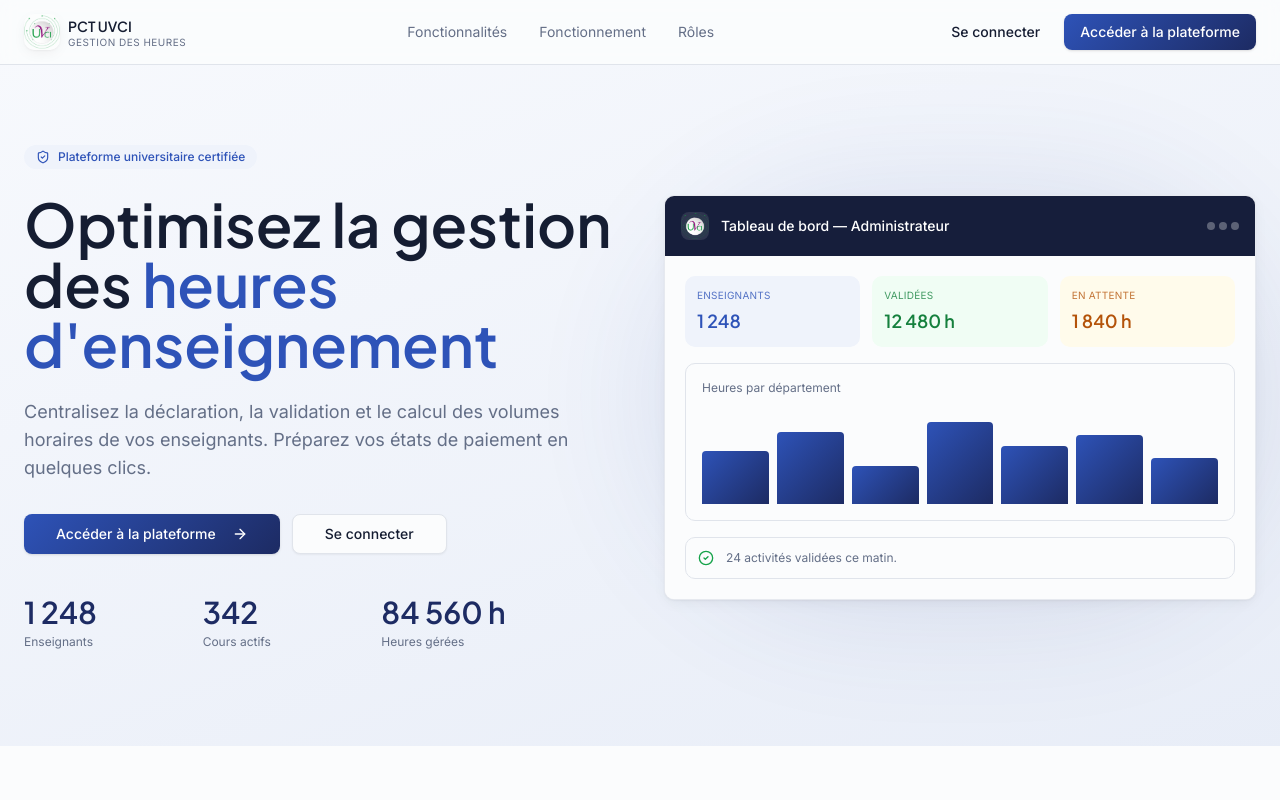
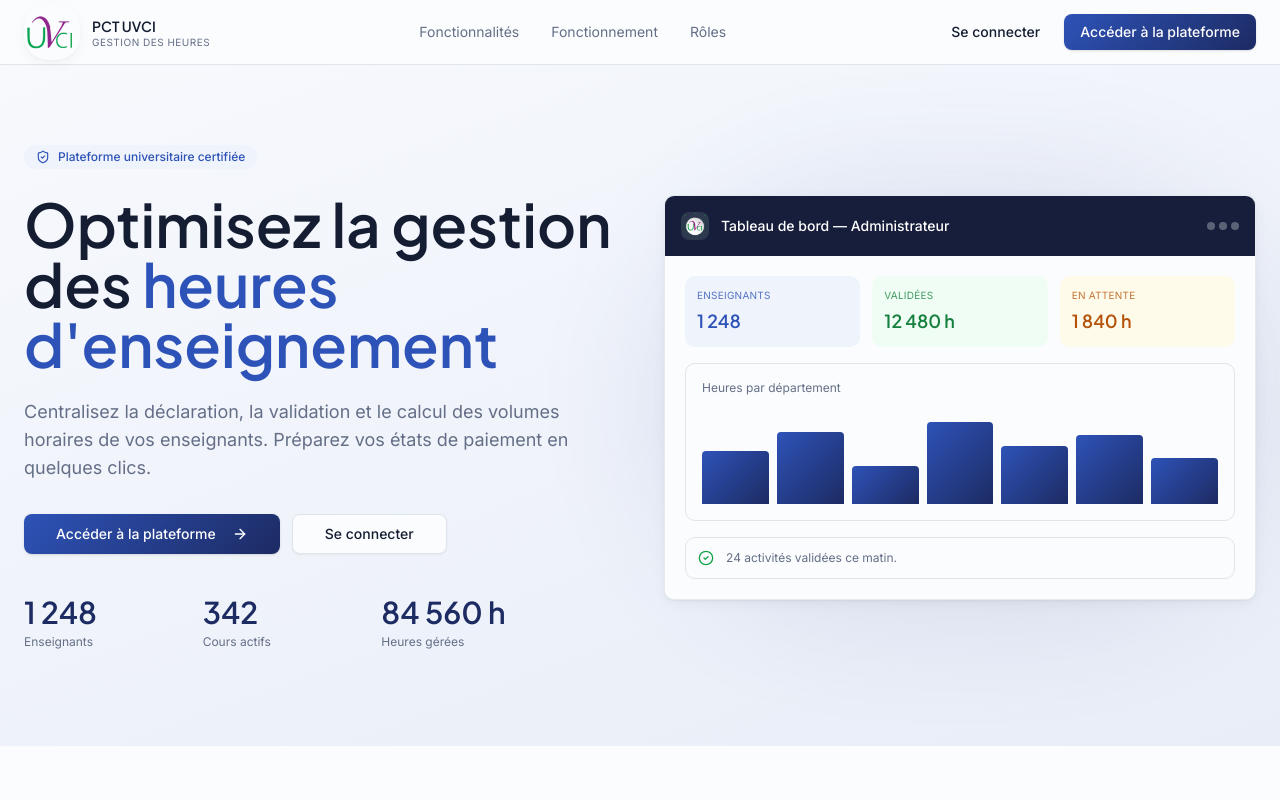
Before and after one commit to 2s-exe/PCT_BD_DAS_2026, a Next.js app in the folder PCT_frontend/: page / in a window 1280 px wide. Shown: the top 800 px of the page. Built offline with nearby package versions, Linux system fonts and the light colour scheme.

Commit message:
[ADD]: modification du logo

```diff
--- a/PCT_frontend/src/app/(auth)/login/page.tsx
+++ b/PCT_frontend/src/app/(auth)/login/page.tsx
@@ -9,7 +9,6 @@ import { Label } from "@/components/ui/label";
 import { Card } from "@/components/ui/card";
 import { ShieldCheck, Loader2 } from "lucide-react";
 import { toast } from "sonner";
-import uvciLogo from "@/uvci.png";
 
 export default function LoginPage() {
   const { login } = useAuth();
@@ -41,7 +40,7 @@ export default function LoginPage() {
         {/* Logo */}
         <Link href="/" className="flex items-center gap-3 relative">
           <div className="relative h-12 w-12 overflow-hidden rounded-xl bg-white/10 shadow-elegant">
-            <Image src={uvciLogo} alt="UVCI" fill className="object-contain" />
+            <Image src="/images/uvci.png" alt="UVCI" fill className="object-contain" />
           </div>
           <div className="leading-tight">
             <div className="font-display font-semibold text-lg">PCT UVCI</div>
@@ -61,7 +60,7 @@ export default function LoginPage() {
           </p>
           <div className="mt-8 flex items-center gap-2 text-xs text-white/60">
             <ShieldCheck className="h-4 w-4" />
-            Connexion sécurisée — accès par rôle
+            Connexion sécurisée — accès réservé aux adresses @uvci.edu.ci
           </div>
         </div>
 
@@ -77,7 +76,7 @@ export default function LoginPage() {
           <Card className="p-8 shadow-elegant">
             <div className="flex flex-col items-center justify-center gap-3 mb-6 text-center">
               <div className="relative h-24 w-24 overflow-hidden rounded-2xl bg-white shadow-soft ring-1 ring-primary/20">
-                <Image src={uvciLogo} alt="UVCI" fill className="object-contain" />
+                <Image src="/images/uvci.png" alt="UVCI" fill className="object-contain" />
               </div>
               <div>
                 <div className="font-display text-lg font-semibold">PCT UVCI</div>
--- a/PCT_frontend/src/app/page.tsx
+++ b/PCT_frontend/src/app/page.tsx
@@ -6,7 +6,6 @@ import {
   Users, BookOpen, Clock, ShieldCheck,
   CheckCircle2, BarChart3, ArrowRight, FileText,
 } from "lucide-react";
-import uvciLogo from "@/uvci.png";
 
 export default function Landing() {
   return (
@@ -14,9 +13,9 @@ export default function Landing() {
       {/* Header */}
       <header className="sticky top-0 z-30 bg-background/80 backdrop-blur border-b">
         <div className="max-w-7xl mx-auto h-16 px-6 flex items-center justify-between">
-          <Link href="/" className="flex items-center gap-2">
-            <div className="relative h-9 w-9 overflow-hidden rounded-lg bg-white/10 shadow-elegant">
-              <Image src={uvciLogo} alt="UVCI" fill className="object-contain" />
+          <Link href="/" className="flex items-center gap-3">
+            <div className="relative h-14 w-14 overflow-hidden rounded-3xl shadow-elegant ring-2 ring-primary/30">
+              <Image src="/images/uvciL.png" alt="UVCI" fill className="object-contain" />
             </div>
             <div className="leading-tight">
               <div className="font-display font-semibold text-sm">PCT UVCI</div>
@@ -85,8 +84,8 @@ export default function Landing() {
             <Card className="relative shadow-elegant overflow-hidden border-border/80">
               <div className="bg-sidebar text-white p-4 flex items-center gap-3">
                 <div className="relative h-7 w-7 overflow-hidden rounded-md bg-white/10">
-                <Image src={uvciLogo} alt="UVCI" fill className="object-contain" />
-              </div>
+                  <Image src="/images/uvci.png" alt="UVCI" fill className="object-contain" />
+                </div>
                 <div className="text-sm font-medium">Tableau de bord — Administrateur</div>
                 <div className="ml-auto flex gap-1">
                   {[0,1,2].map(i => <span key={i} className="h-2 w-2 rounded-full bg-white/30" />)}
--- a/PCT_frontend/src/components/shared/AppShell.tsx
+++ b/PCT_frontend/src/components/shared/AppShell.tsx
@@ -13,7 +13,6 @@ import { Input } from "@/components/ui/input";
 import { Avatar, AvatarFallback } from "@/components/ui/avatar";
 import { useAuth } from "@/hooks/useAuth";
 import type { Role } from "@/types";
-import uvciLogo from "@/uvci.png";
 
 const NAV: Record<Role, { href: string; label: string; icon: any }[]> = {
   admin: [
@@ -61,7 +60,7 @@ export function AppShell({ role, children }: { role: Role; children: ReactNode }
       <aside className="hidden md:flex w-64 flex-col bg-sidebar text-sidebar-foreground">
         <div className="h-16 flex items-center gap-2 px-5 border-b border-sidebar-border">
           <div className="relative h-9 w-9 overflow-hidden rounded-lg bg-white/10 shadow-elegant">
-            <Image src={uvciLogo} alt="UVCI" fill className="object-contain" />
+            <Image src="/images/uvci.png" alt="UVCI" fill className="object-contain" />
           </div>
           <div className="leading-tight">
             <div className="font-display font-semibold text-sm text-white">PCT UVCI</div>
```
Also changed, not shown: PCT_frontend/public/images/uvci.png (renamed from PCT_frontend/src/uvci.png), PCT_frontend/public/images/uvciL.png (added).
